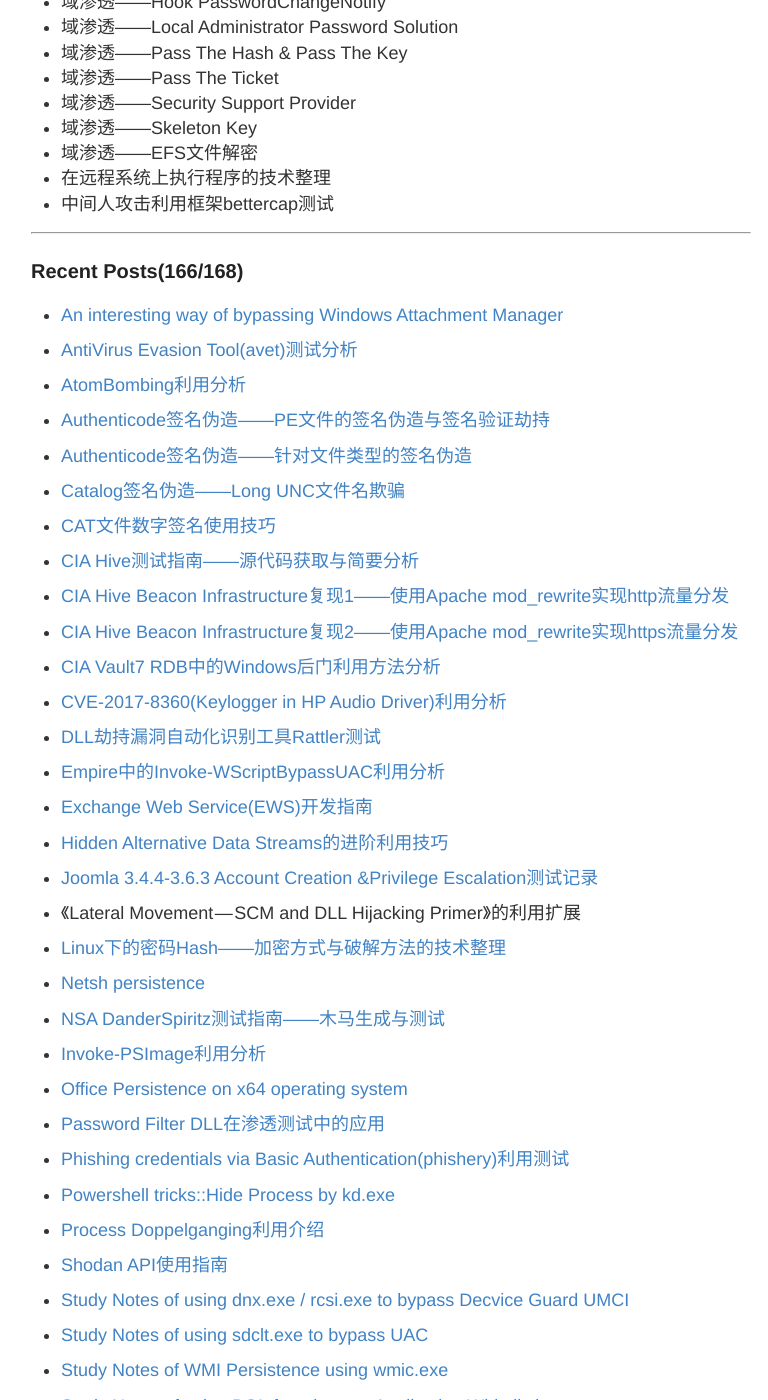
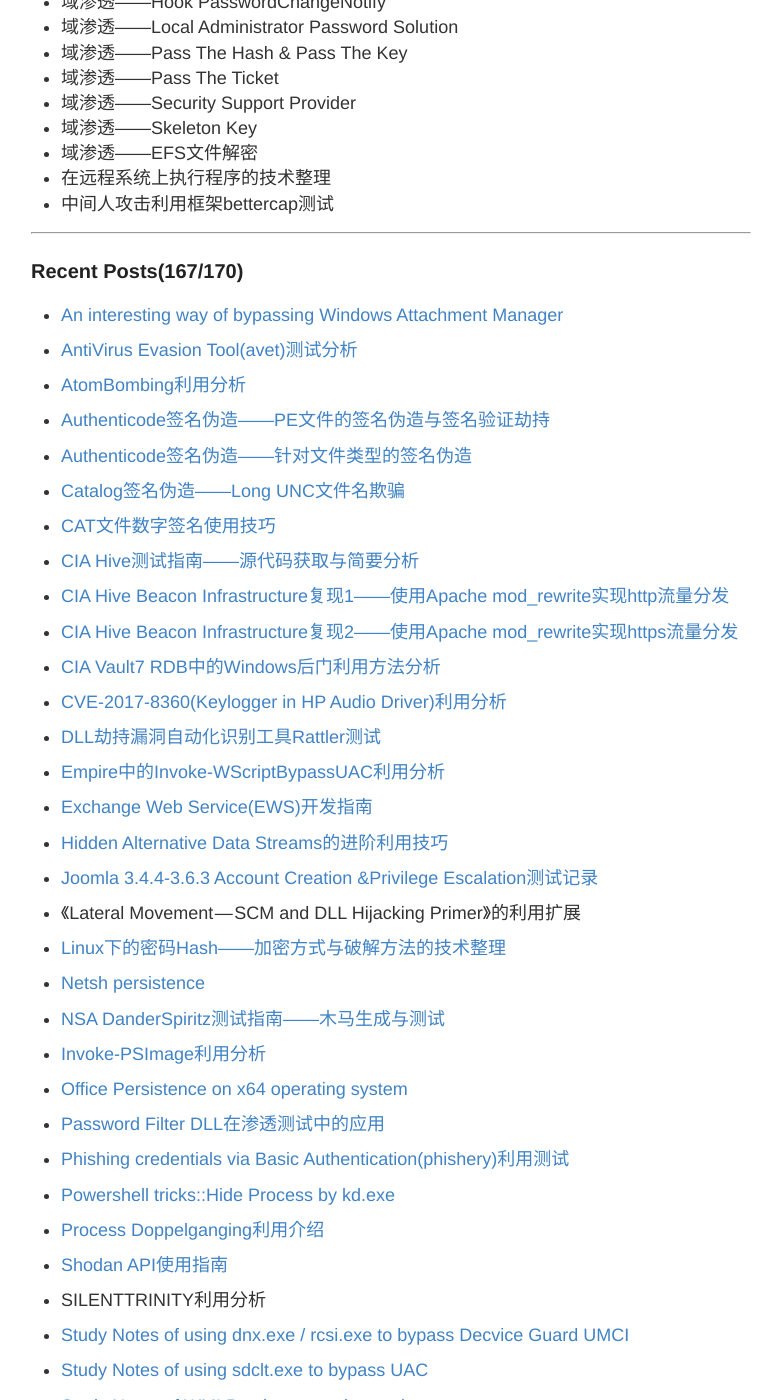
Before and after one commit to 3gstudent/backup-3gstudent.github.io, a Jekyll site: the page built from about.md, in a window 1280 px wide and 1400 px high, scrolled down 1374 px. Shown: the whole window, without its empty margins (249-1017 px from the left). Built offline with Jekyll 4.4.1, drawn with Linux system fonts in a browser that asks for light colours; some of the changed text lies outside the part shown.

Commit message:
Update about.md

```diff
--- a/about.md
+++ b/about.md
@@ -65,7 +65,7 @@ Github:   [3gstudent](https://github.com/3gstudent)
 
 ---
 
-### Recent Posts(166/168)
+### Recent Posts(167/170)
 
 -
  [An interesting way of bypassing Windows Attachment Manager](https://3gstudent.github.io/3gstudent.github.io/An-interesting-way-of-bypassing-Windows-Attachment-Manager/)
@@ -150,6 +150,9 @@ Github:   [3gstudent](https://github.com/3gstudent)
 
 -
  [Shodan API使用指南](https://3gstudent.github.io/3gstudent.github.io/Shodan-API%E4%BD%BF%E7%94%A8%E6%8C%87%E5%8D%97/)
+
+-
+ SILENTTRINITY利用分析
 
 -
  [Study Notes of using dnx.exe / rcsi.exe to bypass Decvice Guard UMCI](https://3gstudent.github.io/3gstudent.github.io/Study-Notes-of-using-dnx.exe-&-rcsi.exe-to-bypass-Decvice-Guard-UMCI/)
```
Also changed, not shown: other parts of about.md (+3 -0 lines).
